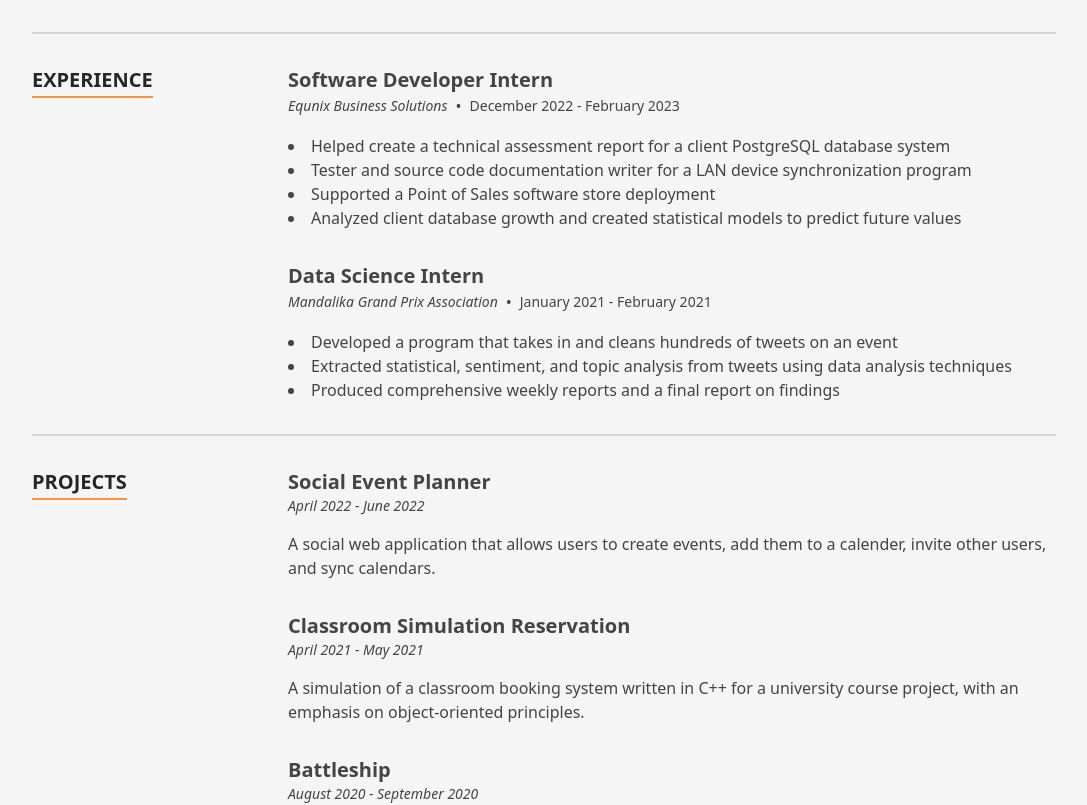
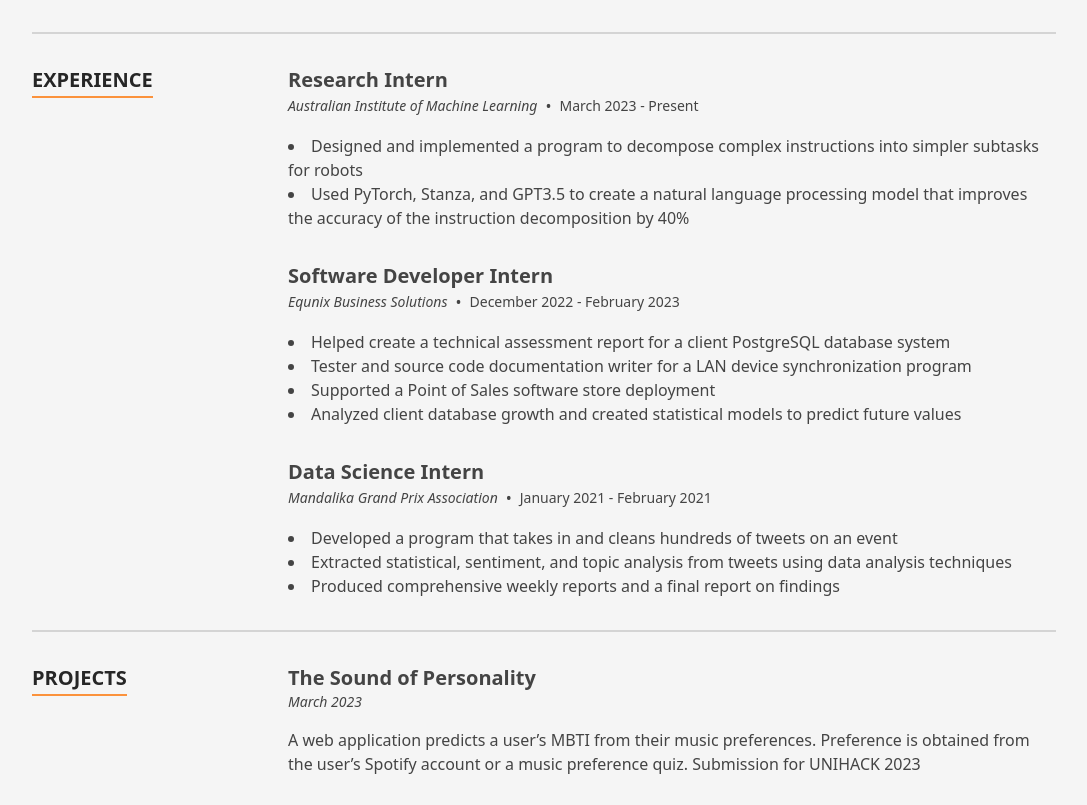
Before and after one commit to eaglethrost/test-deploy-website, a Next.js app: page / in a window 1280 px wide. Shown: the part 1440-2245 px from the top of the page, without its empty margins (96-1183 px from the left). Built offline with nearby package versions, Linux system fonts and the light colour scheme.

Commit message:
updated aiml & unihack

```diff
--- a/src/data/data.tsx
+++ b/src/data/data.tsx
@@ -238,6 +238,17 @@ export const education: TimelineItem[] = [
 
 export const experience: TimelineItem[] = [
   {
+    date: 'March 2023 - Present',
+    location: 'Australian Institute of Machine Learning',
+    title: 'Research Intern',
+    content: (
+      <div>
+        <li>Designed and implemented a program to decompose complex instructions into simpler subtasks for robots</li>
+        <li>Used PyTorch, Stanza, and GPT3.5 to create a natural language processing model that improves the accuracy of the instruction decomposition by 40%</li>
+      </div>
+    ),
+  },
+  {
     date: 'December 2022 - February 2023',
     location: 'Equnix Business Solutions',
     title: 'Software Developer Intern',
@@ -289,6 +300,16 @@ export const testimonial: TestimonialSection = {
 };
 
 export const projects: ProjectItem[] = [
+  {
+    date: 'March 2023',
+    link: 'https://tinnamchoi.github.io/unihack-2023/',
+    title: 'The Sound of Personality',
+    content: (
+      <p>
+        A web application predicts a user’s MBTI from their music preferences. Preference is obtained from the user’s Spotify account or a music preference quiz. Submission for UNIHACK 2023
+      </p>
+    ),
+  },
   {
     date: 'April 2022 - June 2022',
     link: 'https://github.com/eaglethrost/Social-Event-Planner',
```
